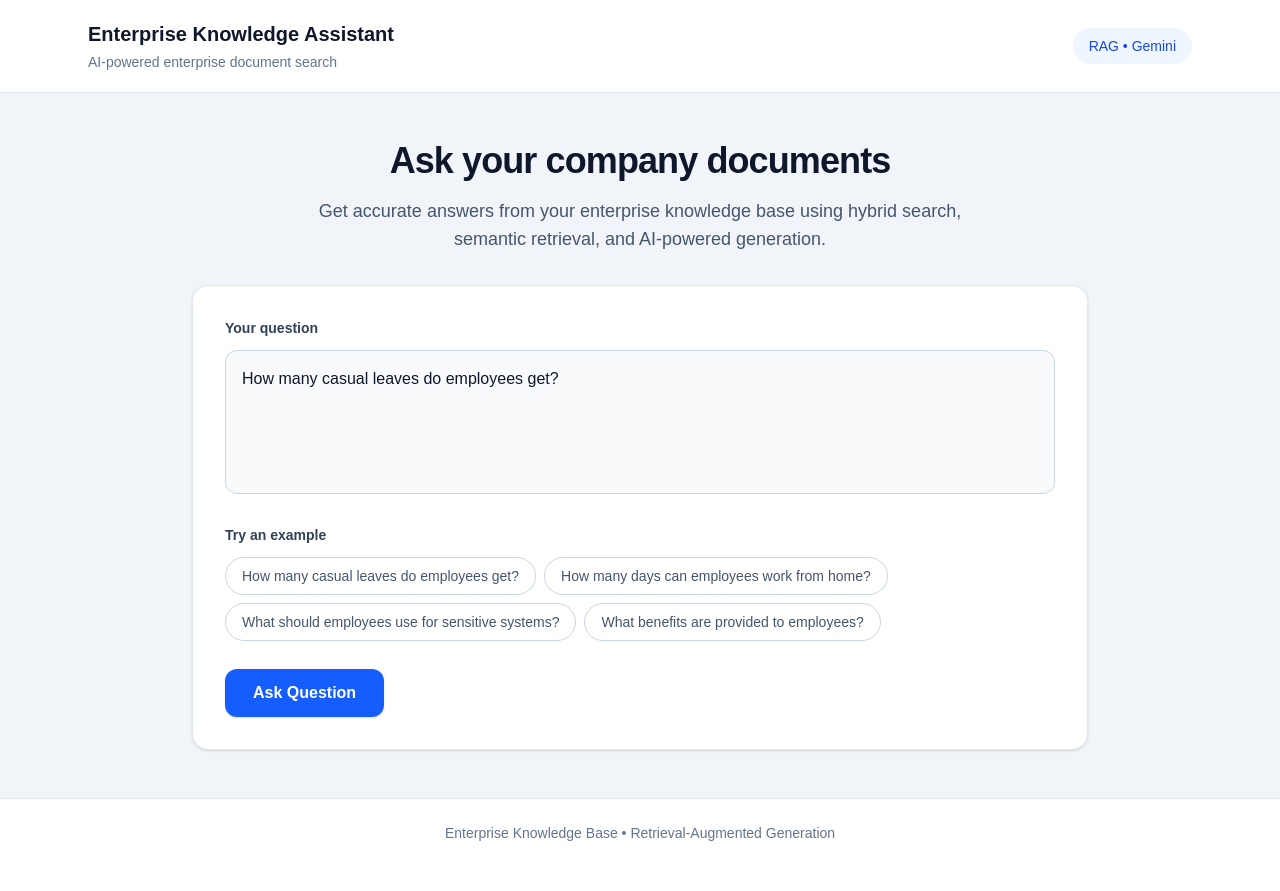
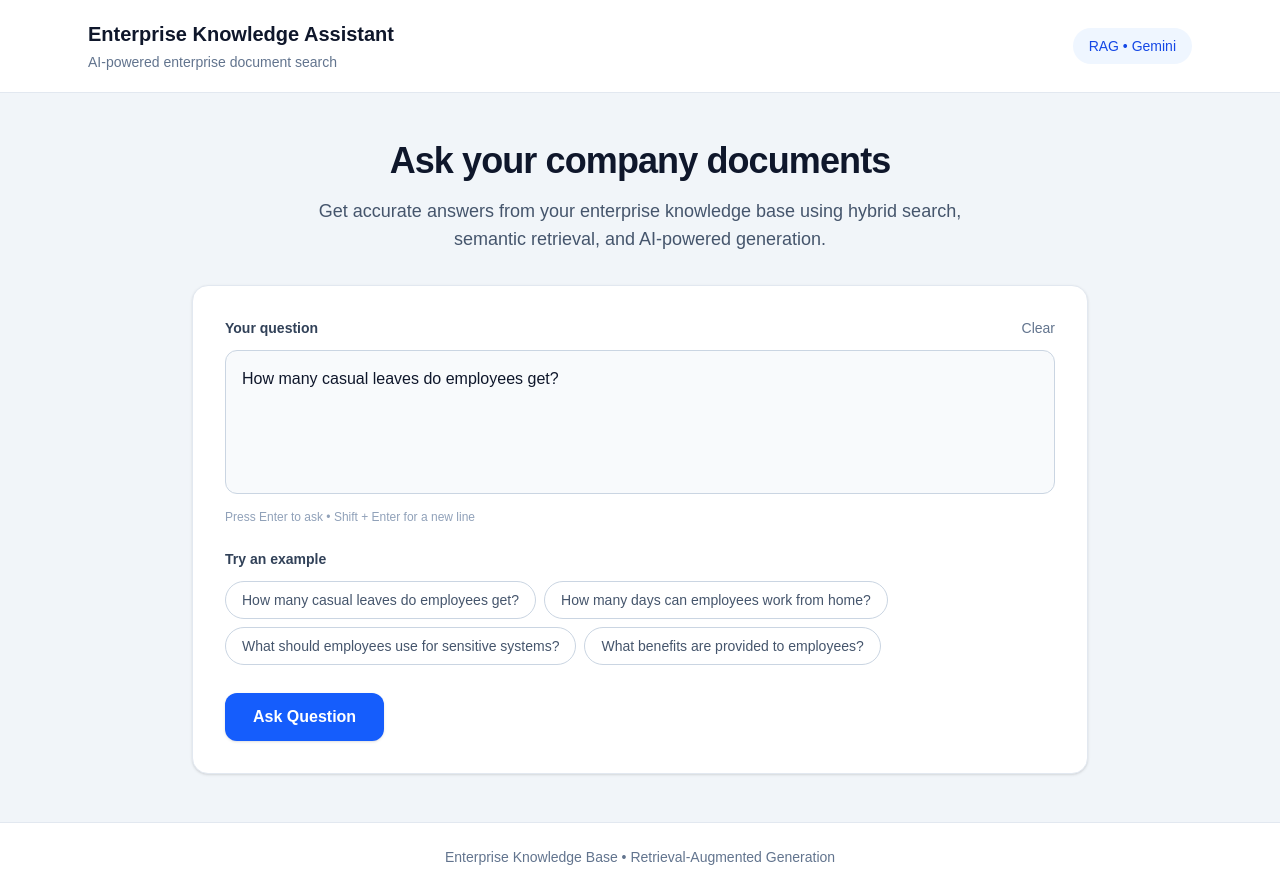
Before and after one commit to Nikhilsingh18112004/enterprise-rag-knowledge-base, a Next.js app in the folder frontend/: page / in a window 1280 px wide. Both pictures are taken after a click on the button "How many casual leaves do employees get?". Before the commit the page ends 867 px from the top, so only its background shows below. Built offline with nearby package versions, Linux system fonts and the light colour scheme.

Commit message:
Add clear button and keyboard shortcuts

```diff
--- a/frontend/app/page.tsx
+++ b/frontend/app/page.tsx
@@ -15,7 +15,7 @@ export default function Home() {
   const [loading, setLoading] = useState(false);
 
   async function askQuestion() {
-    if (!question.trim()) {
+    if (!question.trim() || loading) {
       return;
     }
 
@@ -48,6 +48,20 @@ export default function Home() {
       );
     } finally {
       setLoading(false);
+    }
+  }
+
+  function clearConversation() {
+    setQuestion("");
+    setAnswer("");
+  }
+
+  function handleKeyDown(
+    event: React.KeyboardEvent<HTMLTextAreaElement>
+  ) {
+    if (event.key === "Enter" && !event.shiftKey) {
+      event.preventDefault();
+      askQuestion();
     }
   }
 
@@ -96,16 +110,35 @@ export default function Home() {
           {/* Question Card */}
           <div className="rounded-2xl border border-slate-200 bg-white p-8 shadow-sm">
 
-            <label className="mb-3 block text-sm font-semibold text-slate-700">
-              Your question
-            </label>
+            <div className="mb-3 flex items-center justify-between">
+
+              <label className="block text-sm font-semibold text-slate-700">
+                Your question
+              </label>
+
+              {(question || answer) && (
+                <button
+                  onClick={clearConversation}
+                  disabled={loading}
+                  className="text-sm font-medium text-slate-500 transition hover:text-red-600 disabled:cursor-not-allowed disabled:opacity-50"
+                >
+                  Clear
+                </button>
+              )}
+
+            </div>
 
             <textarea
               value={question}
               onChange={(event) => setQuestion(event.target.value)}
+              onKeyDown={handleKeyDown}
               placeholder="Ask something about company policies, benefits, security, or other documents..."
               className="h-36 w-full resize-none rounded-xl border border-slate-300 bg-slate-50 p-4 text-slate-900 outline-none transition focus:border-blue-500 focus:bg-white focus:ring-2 focus:ring-blue-100"
             />
+
+            <p className="mt-2 text-xs text-slate-400">
+              Press Enter to ask • Shift + Enter for a new line
+            </p>
 
             {/* Example Questions */}
             <div className="mt-6">
```
